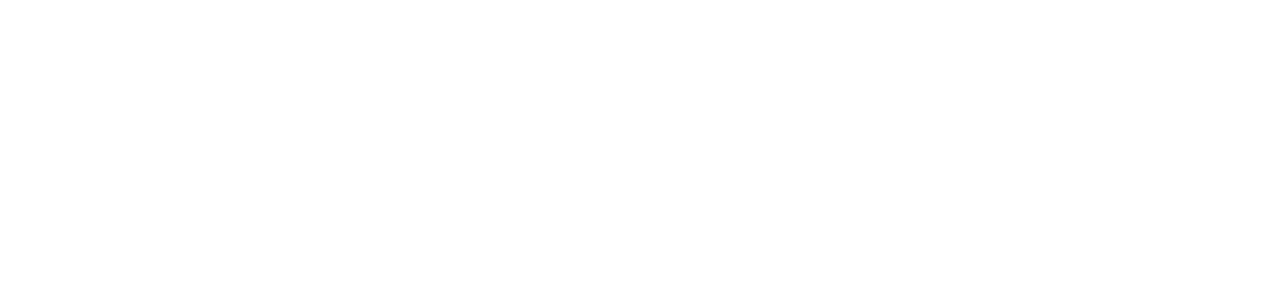
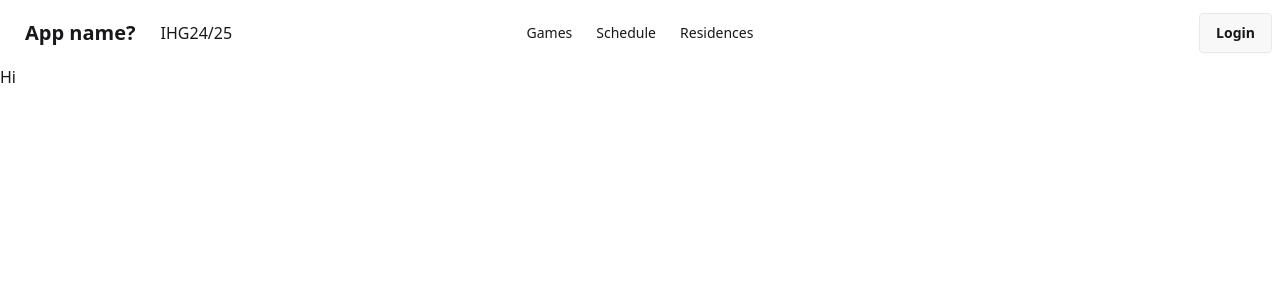
Before and after one commit to Timothyng28/BT3103-final-project, a Vue app: page / in a window 1280 px wide. Shown: the top 300 px of the page. Built offline with nearby package versions, Linux system fonts and the light colour scheme.

Commit message:
chore: update vite.config.js to include tailwindcss and feat: add Navbar component

```diff
--- a/src/App.vue
+++ b/src/App.vue
@@ -1,8 +1,20 @@
 <template>
-  <RouterView />
+  <NavBar :loggedIn="loggedIn" @logOut="toggleLogin"/>
+    <!-- only listen for @loggedIn in login page-->
+    <RouterView v-if="$route.path === '/login'" @loggedIn="toggleLogin"/>
+  <RouterView v-else />
 </template>
 
 <script setup>
+import NavBar from '@/components/NavBar/NavBar.vue'
+import { ref } from 'vue'
+
+const loggedIn = ref(false)
+
+function toggleLogin() {
+  loggedIn.value = !loggedIn.value;
+}
+
 </script>
 
 <style scoped>
--- /dev/null
+++ b/src/components/NavBar/NavBar.vue
@@ -0,0 +1,89 @@
+<template>
+    <div class="navbar bg-base-100 sticky top-0 z-50">
+      <div class="navbar-start">
+        <div class="dropdown">
+          <div tabindex="0" role="button" class="btn btn-ghost lg:hidden">
+            <svg
+              xmlns="http://www.w3.org/2000/svg"
+              class="h-5 w-5"
+              fill="none"
+              viewBox="0 0 24 24"
+              stroke="currentColor"
+            >
+              <path
+                stroke-linecap="round"
+                stroke-linejoin="round"
+                stroke-width="2"
+                d="M4 6h16M4 12h8m-8 6h16"
+              />
+            </svg>
+          </div>
+          <ul
+            tabindex="0"
+            class="menu menu-sm dropdown-content bg-base-100 rounded-box z-[1] mt-3 w-52 p-2 shadow"
+          >
+            <li><router-link to="/games" active-class="!text-pink-600 font-bold">Games</router-link></li>
+            <li><a>Schedule</a></li>
+            <li><router-link to="/residences"> Residences </router-link></li>
+          </ul>
+
+
+        </div>
+        <RouterLink to="/" class="btn btn-ghost text-xl" >App name?</RouterLink>
+        <TournamentSelector />
+      </div>
+      <div class="navbar-center hidden lg:flex">
+        <ul class="menu menu-horizontal px-1">
+          <li><router-link to="/games" active-class="!text-pink-600 font-bold">Games</router-link></li>
+          <li><a>Schedule</a></li>
+          <li><router-link to="/residences">Residences</ router-link></li>
+        </ul>
+      </div>
+      <div class="navbar-end">
+        <RouterLink
+          v-if="!loggedIn && $route.path !== '/login'"
+          to="/login"
+          class="btn"
+          >Login
+          </RouterLink>
+          <div v-else-if="loggedIn" class="dropdown dropdown-end">
+            <div class="avatar cursor-pointer" role="button" tabindex="0" btn-ghost>
+            <div class="mask mask-squircle w-14">
+              <img
+                src="https://img.daisyui.com/images/stock/photo-1534528741775-53994a69daeb.webp"
+              />
+            </div>
+          </div>
+          <ul
+            tabindex="0"
+            class="menu dropdown-content bg-base-200 rounded-box z-1 mt-4 w-52 p-2 shadow-sm">
+            <li><a @click = "logOut" >logout</a></li>
+            <li><RouterLink to = "/scorekeeperDashboard">Dashboard</RouterLink></li>
+          </ul>
+        </div>
+      </div>
+    </div>
+  </template>
+
+  <script>
+  import TournamentSelector from './TournamentSelector.vue';
+
+  export default {
+    name: "NavBar",
+    props: {
+      loggedIn: Boolean
+    },
+    emits: ["logOut"],
+    methods: {
+      logOut() {
+        this.$emit("logOut");
+        this.$router.push("/");
+      }
+    },
+    components: {
+      TournamentSelector
+    }
+  };
+  </script>
+
+  <style scoped></style>
--- a/src/views/HomePage/Home.vue
+++ b/src/views/HomePage/Home.vue
@@ -1,5 +1,5 @@
 <template>
-
+Hi
 </template>
 
 <script setup>
--- a/vite.config.js
+++ b/vite.config.js
@@ -1,6 +1,7 @@
 import { fileURLToPath, URL } from 'node:url'
 
 import { defineConfig } from 'vite'
+import tailwindcss from '@tailwindcss/vite'
 import vue from '@vitejs/plugin-vue'
 import vueDevTools from 'vite-plugin-vue-devtools'
 
@@ -9,6 +10,7 @@
   plugins: [
     vue(),
     vueDevTools(),
+    tailwindcss(),
   ],
   resolve: {
     alias: {
```
